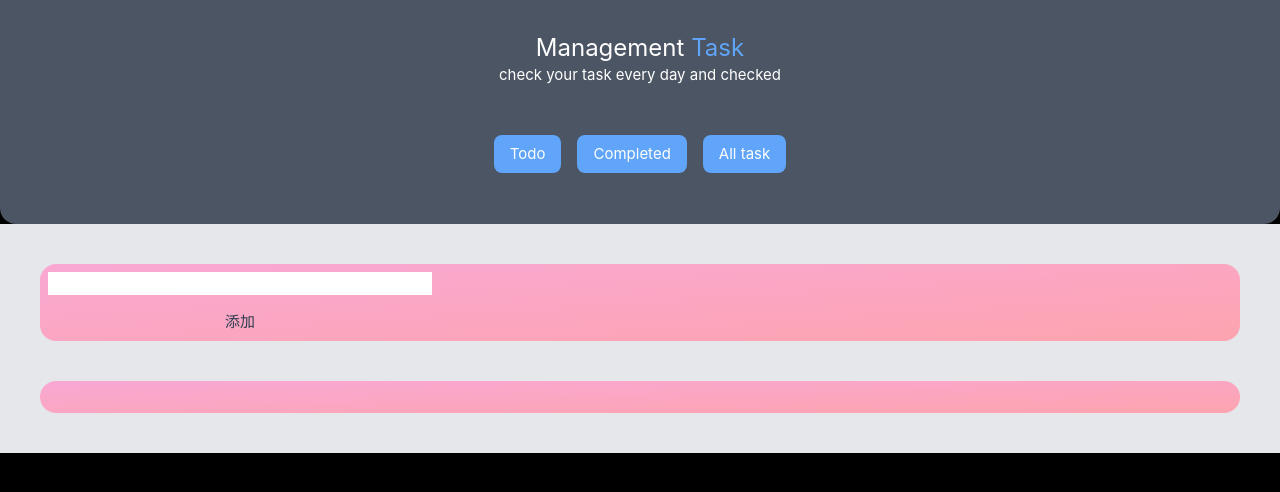
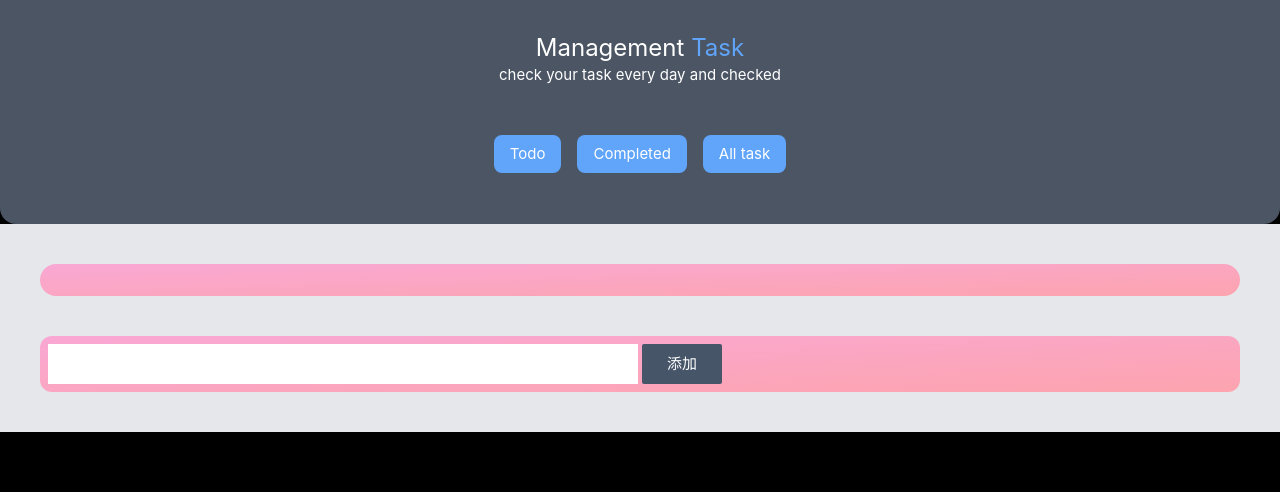
Before and after one commit to changzhenlin/todolist, a Vue app: page / in a window 1280 px wide. Both pictures are taken after a click on the button "添加". Shown: the top 492 px of the page. Built offline with nearby package versions, Linux system fonts and the light colour scheme.

Commit message:
基本功能实现

```diff
--- a/src/App.vue
+++ b/src/App.vue
@@ -1,18 +1,42 @@
 <script setup>
-import {ref} from 'vue'
+    import {ref,watch} from 'vue'
+    let date = localStorage.getItem('tododate')
+    let today = new Date().toISOString().substring(0, 10);
+    let itemListAll = ref([])
+    let allTask = ref([])
+    if (!date || date !== today) {
+      localStorage.setItem('tododate', today)
+    } else {
+      if (localStorage.getItem('itemList')) {
+        itemListAll.value = JSON.parse(localStorage.getItem('itemList'))
+        allTask.value = itemListAll.value
+      }
+    }
     const newjob = ref('')
-    const itemList = ref([])
     const addJob = () => {
-      itemList.value.push({
+      let obj = {
         name: newjob.value,
         undo: true,
         id: Math.random()
-      })
+      }
+      itemListAll.value.push(obj)
+      allTask.value = itemListAll
+      localStorage.setItem('itemList', JSON.stringify(itemListAll.value))
       newjob.value = ''
     }
     const handleInput = (e) => {
       newjob.value = e.target.value
     }
+    const viewTodo = () => {
+      itemListAll.value = allTask.value.filter(item => item.undo === true)
+    }
+    const viewAll = () => {
+      itemListAll.value = allTask.value
+    }
+    const viewCompleted = () => {
+      itemListAll.value = allTask.value.filter(item => item.undo === false)
+    }
+    // itemList = itemListAll
 </script>
 
 <template>
@@ -20,19 +44,20 @@ import {ref} from 'vue'
     <h1 class="text-2xl text-white">Management <span class="text-blue-400">Task</span></h1>
     <p class="text-white text-md">check your task every day and checked</p>
     <div class="mt-10 overflow-hidden">
-      <button class="bg-blue-400 text-white rounded-lg px-4 py-2 m-2 whitespace-nowrap">Todo</button>
-      <button class="bg-blue-400 text-white rounded-lg px-4 py-2 m-2 whitespace-nowrap">Completed</button>
-      <button class="bg-blue-400 text-white rounded-lg px-4 py-2 m-2 whitespace-nowrap">All task</button>
+      <button class="bg-blue-400 text-white rounded-lg px-4 py-2 m-2 whitespace-nowrap" @click="viewTodo">Todo</button>
+      <button class="bg-blue-400 text-white rounded-lg px-4 py-2 m-2 whitespace-nowrap" @click="viewCompleted">Completed</button>
+      <button class="bg-blue-400 text-white rounded-lg px-4 py-2 m-2 whitespace-nowrap" @click="viewAll">All task</button>
     </div>
   </header>
 
   <main class="bg-gray-200">
-    <div class="grid m-10 p-2 grid-flow-col grid-rows-2 grid-cols-3 gap-4 bg-gradient-to-br rounded-2xl from-pink-300 to-rose-300">
-      <input type="text" :value="newjob" @input="handleInput" />
-      <button @click="addJob">添加</button>
+    <div v-for="item in itemListAll" class="grid m-10 p-4 grid-flow-col text-3xl
+    hover:cursor-pointer hover:from-blue-200 hover:to-rose-300 grid-rows-1 grid-cols-2 gap-2 bg-gradient-to-br rounded-2xl from-pink-300 to-rose-300">
+      {{ item.name }}
     </div>
-    <div v-for="item in itemList" class="grid m-10 p-2 grid-flow-col grid-rows-2 grid-cols-3 gap-4 bg-gradient-to-br rounded-2xl from-pink-300 to-rose-300">
-      {{ item.name }}
+    <div class="grid m-10 p-2 grid-flow-row  grid-rows-1 grid-cols-2 gap-1 bg-gradient-to-br rounded-xl from-pink-300 to-rose-300">
+      <input type="text" class="p-1" :value="newjob" @input="handleInput" />
+      <button class="inline-block w-20 bg-slate-600 h-10 rounded-sm text-white" @click="addJob">添加</button>
     </div>
   </main>
 </template>
```
